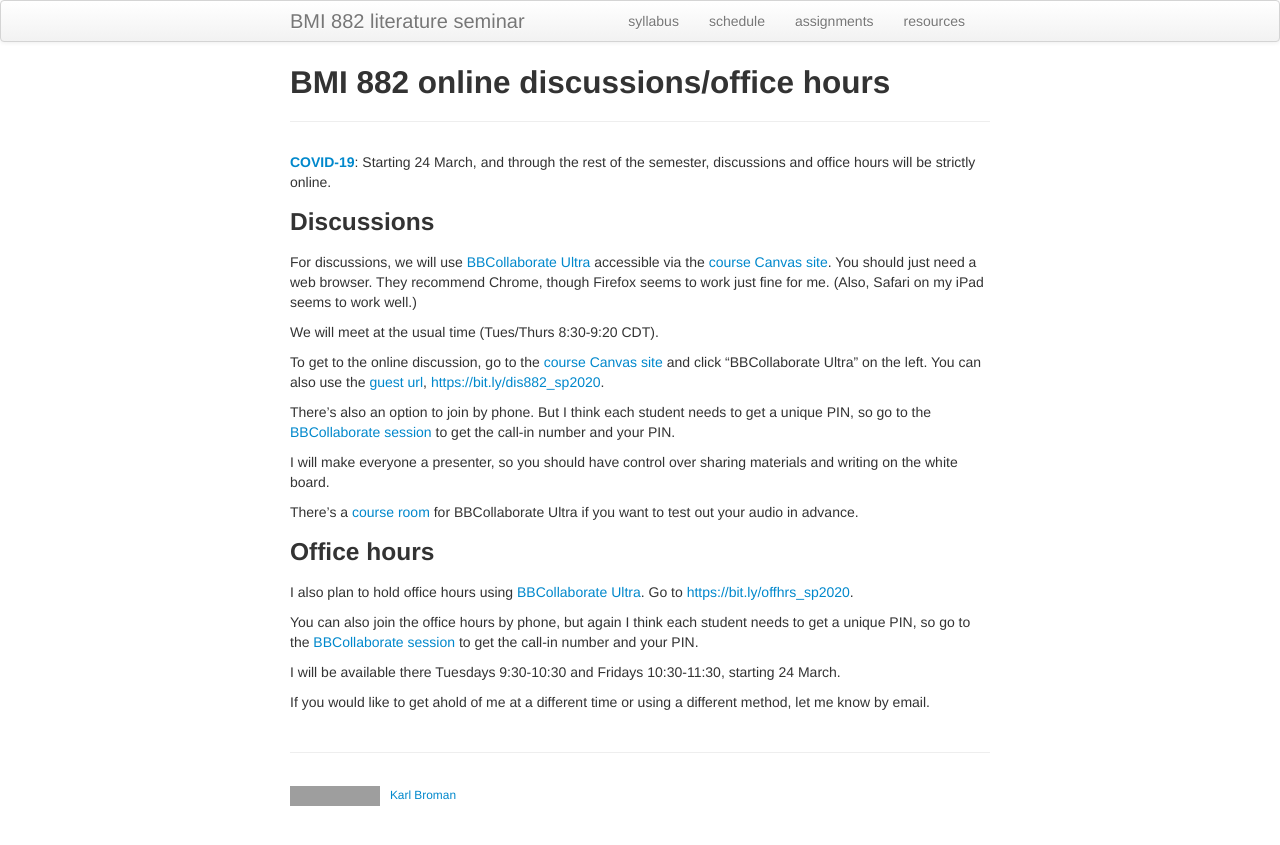
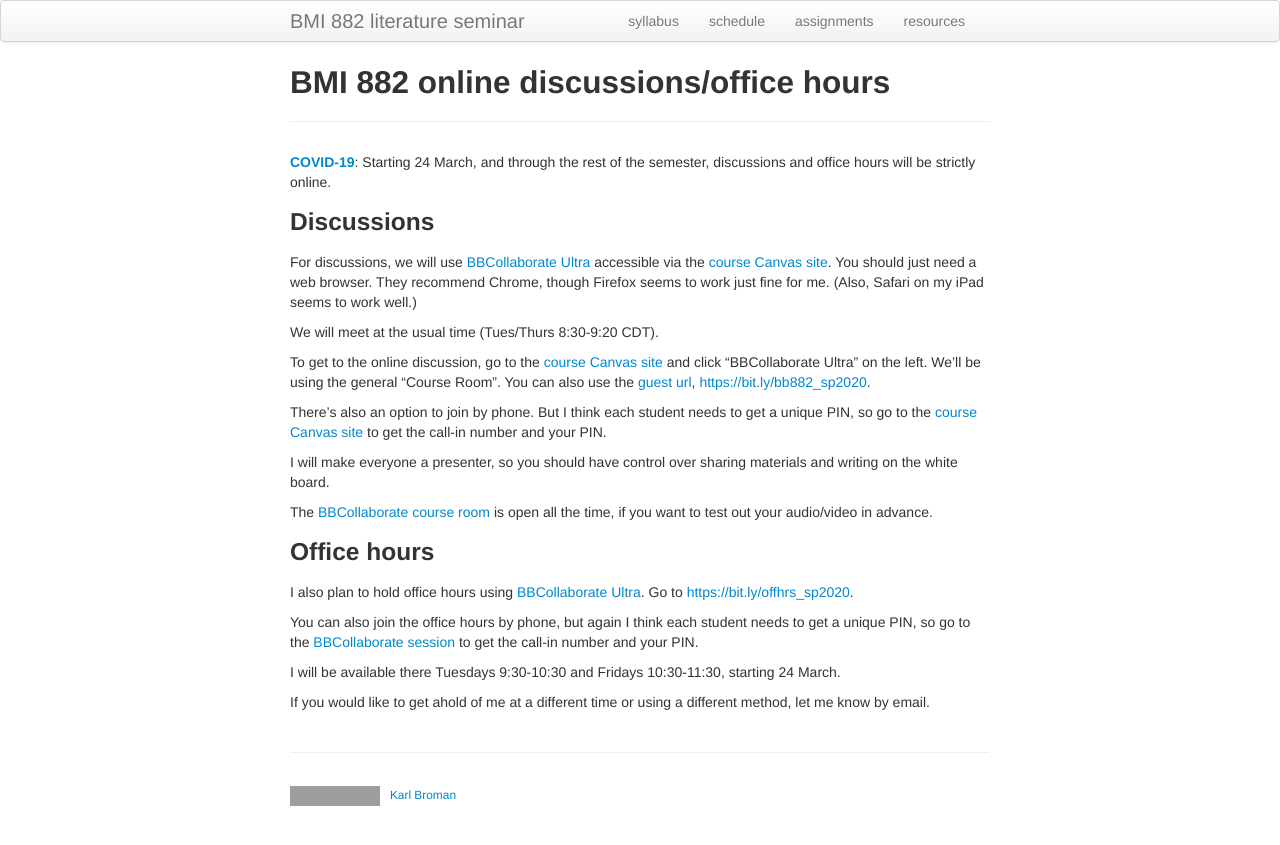
Before and after one commit to kbroman/BMI882_spring2023, a Jekyll site: the page built from online.md, in a window 1280 px wide. Shown: the top 845 px of the page. Built offline with Jekyll 4.4.1, drawn with Linux system fonts in a browser that asks for light colours; grey boxes are pictures that could not be loaded.

Commit message:
online.md: revise to say we'll just use the general course room

```diff
--- a/online.md
+++ b/online.md
@@ -20,20 +20,20 @@ We will meet at the usual time (Tues/Thurs 8:30-9:20 CDT).
 
 To get to the online discussion, go to the
 [course Canvas site](https://canvas.wisc.edu/courses/190668) and click
-"BBCollaborate Ultra" on the left. You can also use the [guest
-url](https://bit.ly/dis882_sp2020), <https://bit.ly/dis882_sp2020>.
+"BBCollaborate Ultra" on the left. We'll be using the general
+"Course Room". You can also use the [guest
+url](https://bit.ly/bb882_sp2020), <https://bit.ly/bb882_sp2020>.
 
-There's also an option to join by phone. But I think
-each student needs to get a unique PIN, so go to the [BBCollaborate
-session](https://bit.ly/dis882_sp2020) to get the call-in number and
-your PIN.
+There's also an option to join by phone. But I think each student
+needs to get a unique PIN, so go to the [course Canvas
+site](https://canvas.wisc.edu/courses/190668) to get the call-in
+number and your PIN.
 
 I will make everyone a presenter, so you should have control
 over sharing materials and writing on the white board.
 
-There's a [course
-room](https://us.bbcollab.com/guest/9d61ef5828044f0cb834498ca8835fa9)
-for BBCollaborate Ultra if you want to test out your audio in advance.
+The [BBCollaborate course room](https://bit.ly/bb882_sp2020)
+is open all the time, if you want to test out your audio/video in advance.
 
 
 ### Office hours
```
